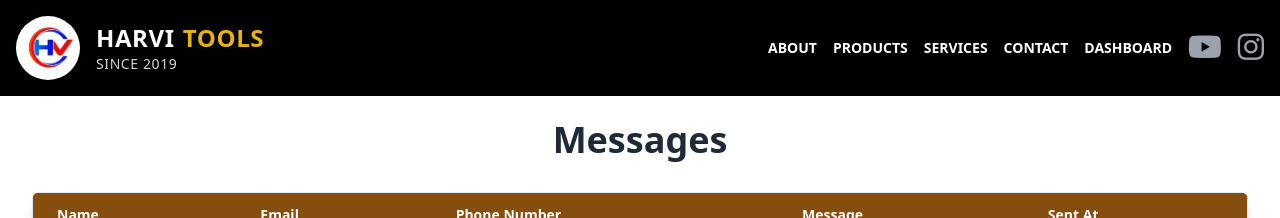
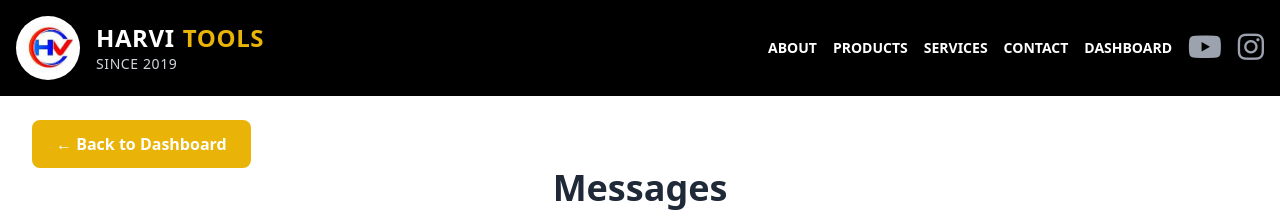
Before and after one commit to Sneha-p1/Harvi_Tools, a React (Vite) app in the folder Frondend/: page /message in a window 1280 px wide. Shown: the top 218 px of the page. Built offline with nearby package versions, Linux system fonts and the light colour scheme; no server answers.

Commit message:
style_modified

```diff
--- a/Frondend/src/pages/AdminViewPage.jsx
+++ b/Frondend/src/pages/AdminViewPage.jsx
@@ -97,6 +97,12 @@ const AdminViewPage = () => {
   return (
     <div className="bg-black text-white min-h-screen">
       <div className="max-w-7xl mx-auto py-16 px-8">
+      <button
+          onClick={() => navigate('/dashboard')}
+className="text-white bg-yellow-500 hover:bg-yellow-600 focus:ring-4 focus:ring-yellow-300 font-semibold rounded-lg px-6 py-3 transition-all duration-300 ease-in-out transform hover:scale-105"
+        >
+          ← Back to Dashboard
+        </button>
         <div className="text-center mb-16">
           <h1 className="text-4xl font-bold uppercase mb-4 bg-gradient-to-r from-yellow-500 to-orange-500 bg-clip-text text-transparent">
             Product Dashboard
--- a/Frondend/src/pages/Message.jsx
+++ b/Frondend/src/pages/Message.jsx
@@ -22,6 +22,12 @@ const MessagePage = () => {
 
     return (
         <div className="container mx-auto my-10 px-4 sm:px-6 lg:px-8">
+              <button
+          onClick={() => navigate('/dashboard')}
+className="text-white bg-yellow-500 hover:bg-yellow-600 focus:ring-4 focus:ring-yellow-300 font-semibold rounded-lg px-6 py-3 transition-all duration-300 ease-in-out transform hover:scale-105"
+        >
+          ← Back to Dashboard
+        </button>
             <h1 className="text-4xl font-extrabold text-gray-800 mb-8 text-center">Messages</h1>
             <div className="overflow-x-auto shadow-lg rounded-lg">
                 <table className="min-w-full bg-white border border-gray-200 rounded-lg">
--- a/Frondend/src/pages/ProductAddPage.jsx
+++ b/Frondend/src/pages/ProductAddPage.jsx
@@ -45,6 +45,12 @@ const ProductAddPage = () => {
   return (
     <div className="min-h-screen bg-gradient-to-br from-gray-700 via-black to-gray-800 py-16 px-8">
       <div className="max-w-7xl mx-auto flex flex-col md:flex-row items-center">
+      <button
+          onClick={() => navigate('/dashboard')}
+className="text-white bg-yellow-500 hover:bg-yellow-600 focus:ring-4 focus:ring-yellow-300 font-semibold rounded-lg px-6 py-3 transition-all duration-300 ease-in-out transform hover:scale-105"
+        >
+          ← Back to Dashboard
+        </button>
         {/* GIF Section */}
         <div className="md:w-1/2 mb-12 md:mb-0 flex justify-center relative">
           <div className="w-72 h-72 rounded-full overflow-hidden border-4 border-yellow-500/30 p-1 backdrop-blur-sm">
```
